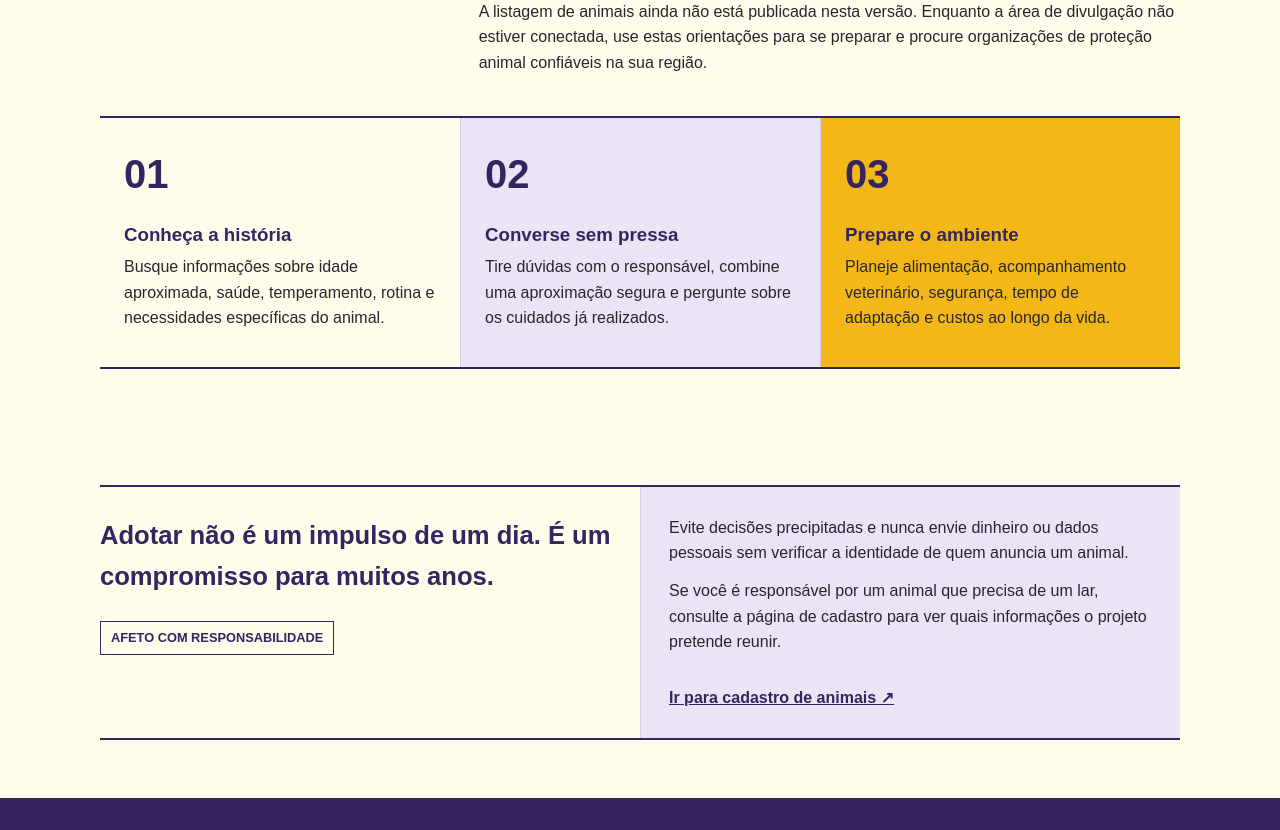
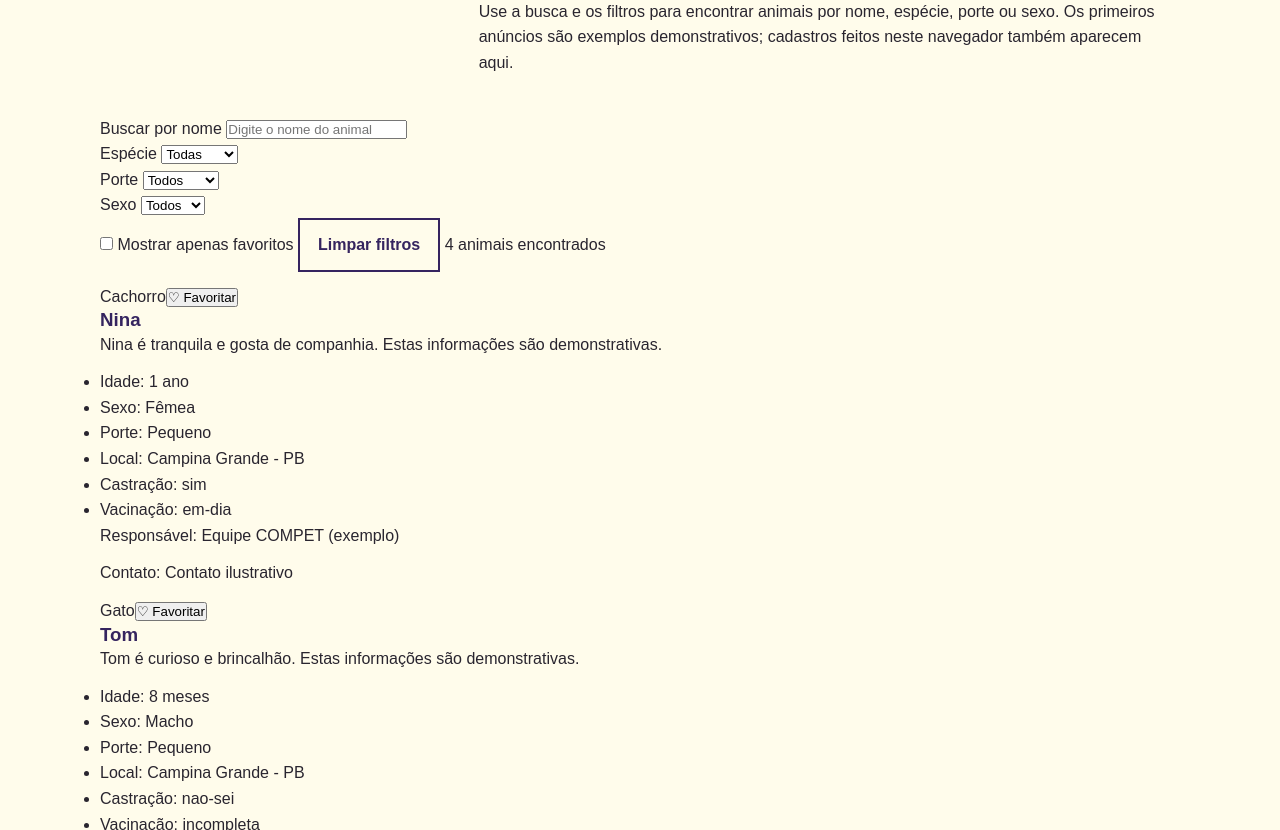
Before and after one commit to johannbarros-ux/COMPET, a plain HTML site: page paginas/adocao.html in a window 1280 px wide. Shown: the part 654-1484 px from the top of the page. Drawn offline with Linux system fonts and the light colour scheme.

Commit message:
Adiciona busca, filtros e listagem de animais

```diff
--- a/paginas/adocao.html
+++ b/paginas/adocao.html
@@ -75,18 +75,66 @@
             <section class="sp-section sp-wrap">
                 <div class="sp-heading">
                     <div class="sp-index">
-                        <span>
-                            02
-                        </span>
+                        <span>02</span>
+                        Animais disponíveis
+                    </div>
+                    <div>
+                        <h2>Conheça quem está procurando um lar.</h2>
+                        <p>Use a busca e os filtros para encontrar animais por nome, espécie, porte ou sexo. Os primeiros anúncios são exemplos demonstrativos; cadastros feitos neste navegador também aparecem aqui.</p>
+                    </div>
+                </div>
+                <div class="adocao-listagem">
+                    <div class="adocao-filtros" aria-label="Filtros de animais">
+                        <div class="campo">
+                            <label for="buscaAnimal">Buscar por nome</label>
+                            <input type="search" id="buscaAnimal" placeholder="Digite o nome do animal">
+                        </div>
+                        <div class="campo">
+                            <label for="filtroEspecie">Espécie</label>
+                            <select id="filtroEspecie">
+                                <option value="">Todas</option>
+                                <option value="cachorro">Cachorro</option>
+                                <option value="gato">Gato</option>
+                                <option value="outro">Outro</option>
+                            </select>
+                        </div>
+                        <div class="campo">
+                            <label for="filtroPorte">Porte</label>
+                            <select id="filtroPorte">
+                                <option value="">Todos</option>
+                                <option value="pequeno">Pequeno</option>
+                                <option value="medio">Médio</option>
+                                <option value="grande">Grande</option>
+                            </select>
+                        </div>
+                        <div class="campo">
+                            <label for="filtroSexo">Sexo</label>
+                            <select id="filtroSexo">
+                                <option value="">Todos</option>
+                                <option value="macho">Macho</option>
+                                <option value="femea">Fêmea</option>
+                            </select>
+                        </div>
+                    </div>
+                    <div class="filtros-acoes">
+                        <label class="favoritos-filtro" for="somenteFavoritos">
+                            <input type="checkbox" id="somenteFavoritos">
+                            Mostrar apenas favoritos
+                        </label>
+                        <button class="botao secundario" type="button" id="limparFiltros">Limpar filtros</button>
+                        <span id="quantidadeAnimais" aria-live="polite"></span>
+                    </div>
+                    <p id="mensagemLista" class="mensagem-lista" role="status" aria-live="polite"></p>
+                    <div id="listaAnimais" class="lista-animais"></div>
+                </div>
+                <div class="sp-heading" style="margin-top: 48px;">
+                    <div class="sp-index">
+                        <span>03</span>
                         Antes de adotar
                     </div>
                     <div>
-                        <h2>
-                            O vínculo começa antes de levar para casa.
-                        </h2>
-                        <p>
-                            A listagem de animais ainda não está publicada nesta versão. Enquanto a área de divulgação não estiver conectada, use estas orientações para se preparar e procure organizações de proteção animal confiáveis na sua região.
-                        </p>
+                        <h2>O vínculo começa antes de levar para casa.</h2>
+                        <p>Conheça a história, converse com o responsável e prepare um ambiente seguro antes de tomar sua decisão.</p>
                     </div>
                 </div>
                 <div class="sp-grid">
@@ -188,5 +236,6 @@
                 </div>
             </div>
         </footer>
+            <script src="../js/script.js"></script>
     </body>
 </html>
```
